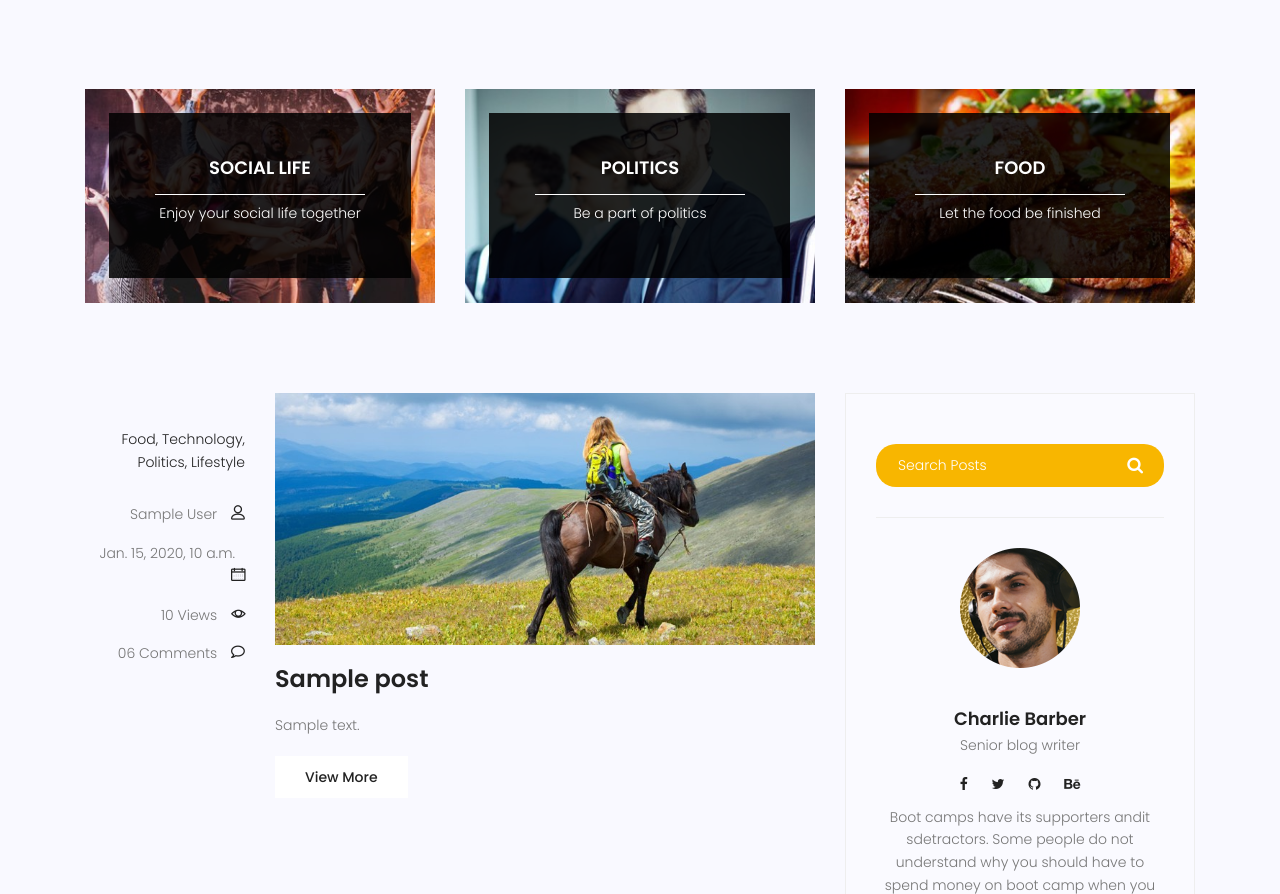
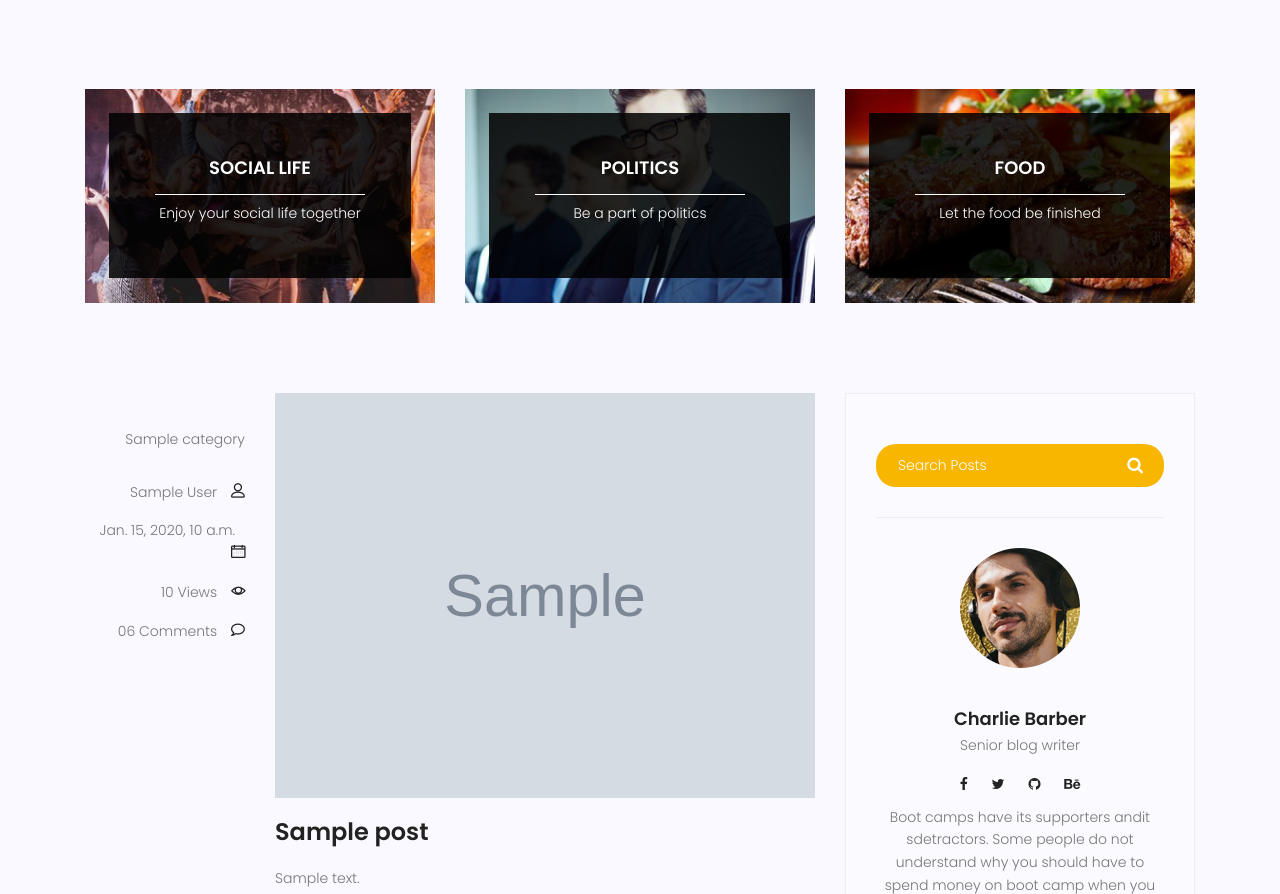
Before and after one commit to MahsaKhazaee22/mysite, a Django app: template templates/blog/blog-home.html in a window 1280 px wide. Shown: the part 689-1583 px from the top of the page. Run offline with Django 5.2, Linux system fonts and the light colour scheme; the template is opened without the code that fills it: values that come from a table or form of the project are taken from there, others are empty; tables that the repository leaves empty hold one stand-in row (values such as "Sample post"); grey boxes marked "Sample" are stand-in pictures; some libraries are stand-ins or nearby versions.

Commit message:
complete
img,category

```diff
--- a/blog/admin.py
+++ b/blog/admin.py
@@ -1,5 +1,5 @@
 from django.contrib import admin
-from blog.models import Post
+from blog.models import Post,Category
 
 
 # Register your models here.
@@ -13,4 +13,6 @@ class PostAdmin(admin.ModelAdmin):
     list_filter = ('status','author',)
     # ordering = ['-created_date']
     search_fields = ['title','content']
+
+admin.site.register(Category)
 admin.site.register(Post,PostAdmin)
--- a/blog/models.py
+++ b/blog/models.py
@@ -3,13 +3,20 @@ from django.contrib.auth.models import User
 # Create your models here.
 
 
+class Category(models.Model):
+    name = models.CharField(max_length=255)
+
+
+    def __str__(self):
+        return self.name
+
 class Post(models.Model):
-    # image =
+    image = models.ImageField(upload_to='blog/',default='blog/default.jpg')
     author = models.ForeignKey(User,on_delete=models.SET_NULL,null=True)
     title = models.CharField(max_length=255)
     content = models.TextField()
     # tags =
-    # category =
+    category = models.ManyToManyField(Category)
     counted_views = models.IntegerField(default=0)
     status = models.BooleanField(default=False)
     published_date = models.DateTimeField(null=True)
--- a/templates/blog/blog-home.html
+++ b/templates/blog/blog-home.html
@@ -173,10 +173,13 @@
 							<div class="single-post row">
 								<div class="col-lg-3  col-md-3 meta-details">
 									<ul class="tags">
-										<li><a href="#">Food,</a></li>
-										<li><a href="#">Technology,</a></li>
-										<li><a href="#">Politics,</a></li>
-										<li><a href="#">Lifestyle</a></li>
+										{{ post.category.all|join:", " }}
+										{% comment %} {% for cat in post.category.all %} {% endcomment %}
+										{% comment %} <li><a href="#">{{cat.name}}</a></li>, {% endcomment %}
+										{% comment %} {% endfor%} {% endcomment %}
+
+
+
 									</ul>
 									<div class="user-details row">
 										<p class="user-name col-lg-12 col-md-12 col-6"><a href="#">{{post.author.get_full_name}}</a> <span class="lnr lnr-user"></span></p>
@@ -187,7 +190,7 @@
 								</div>
 								<div class="col-lg-9 col-md-9 ">
 									<div class="feature-img">
-										<img class="img-fluid" src="img/blog/feature-img1.jpg" alt="">
+										<img class="img-fluid" src="{{post.image.url}}" alt="">
 									</div>
 									<a class="posts-title" href="{% url 'blog:single' pid=post.id %}"><h3>{{post.title}}</h3></a>
 									<p class="excert">
```
Also changed, not shown: blog/migrations/0003_category_post_image_post_category.py (added), media/blog/default.jpg.jpg (added).
